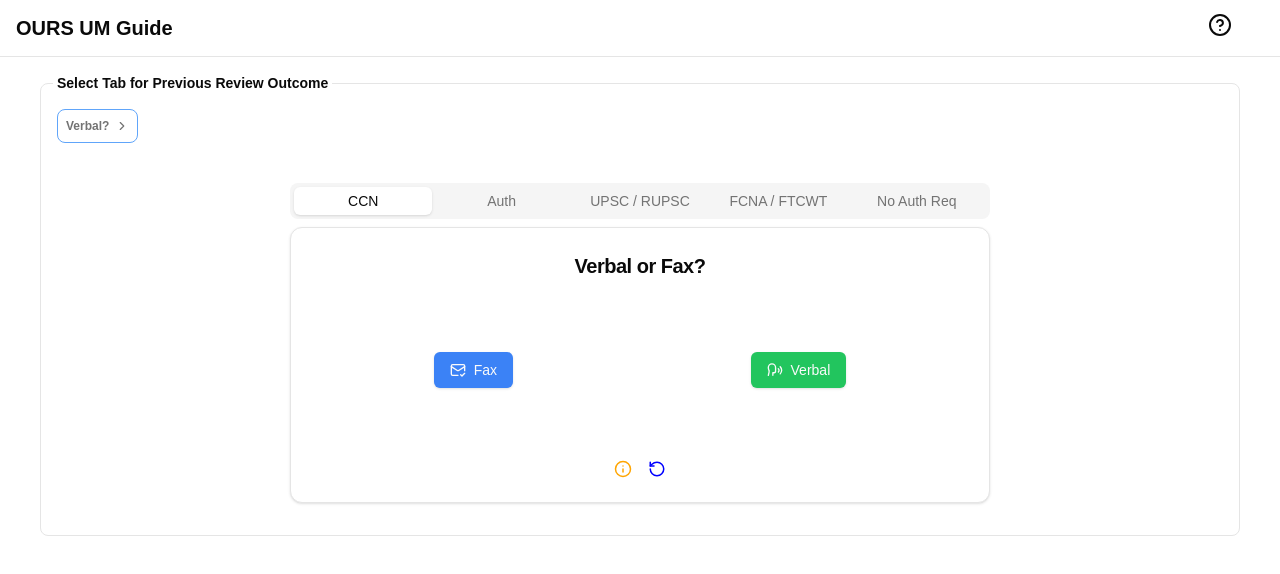
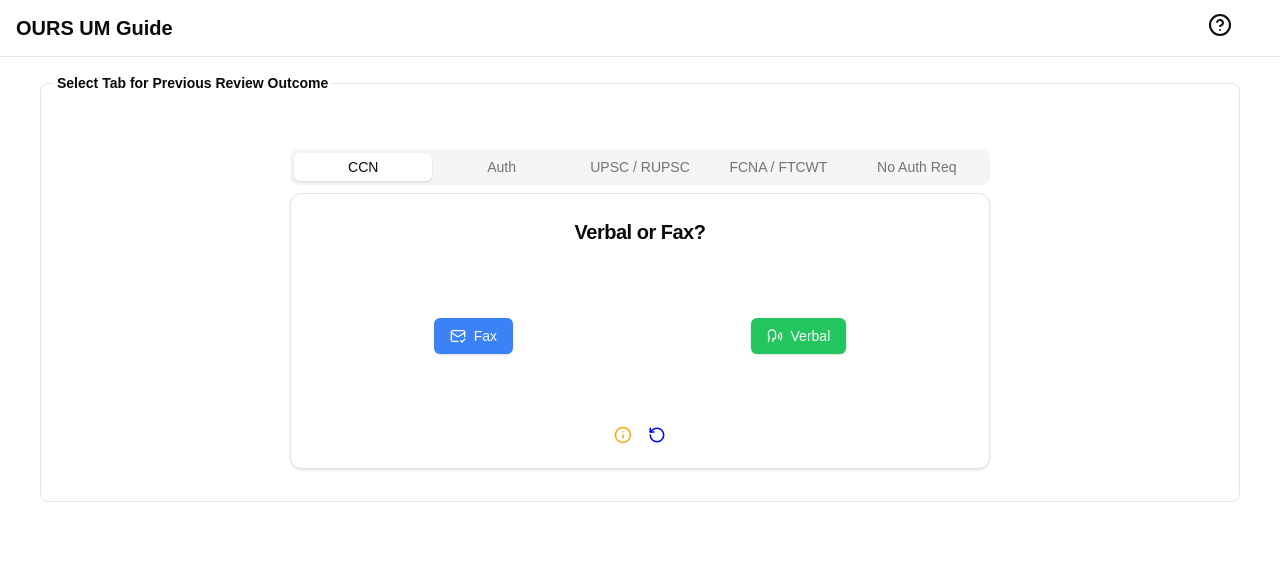
Before and after one commit to hilljevon/um-decision, a Next.js app: page / in a window 1280 px wide. Shown: the top 574 px of the page. Built offline with nearby package versions, Linux system fonts and the light colour scheme.

Commit message:
Feature to only render breadcrumbs after first question is selected.

```diff
--- a/components/user/MainCard.tsx
+++ b/components/user/MainCard.tsx
@@ -954,6 +954,7 @@ const MainCard = () => {
                     <fieldset className="grid gap-6 rounded-lg border p-4">
                         <legend className="-ml-1 px-1 text-sm font-bold">Select Tab for Previous Review Outcome</legend>
                         <div className="col-span-full">
+                            {questionStack.length > 1 && (
                                 <Breadcrumb>
                                     <BreadcrumbList className='text-xs'>
                                         {questionStack.map((question: QuestionInterface, idx) => (
@@ -971,6 +972,7 @@ const MainCard = () => {
                                         )}
                                     </BreadcrumbList>
                                 </Breadcrumb>
+                            )}
                         </div>
                         <div className="col-span-full my-4">
                             <div className='flex w-full justify-center'>
```
Lines whose indentation alone changed are shown as unchanged.
